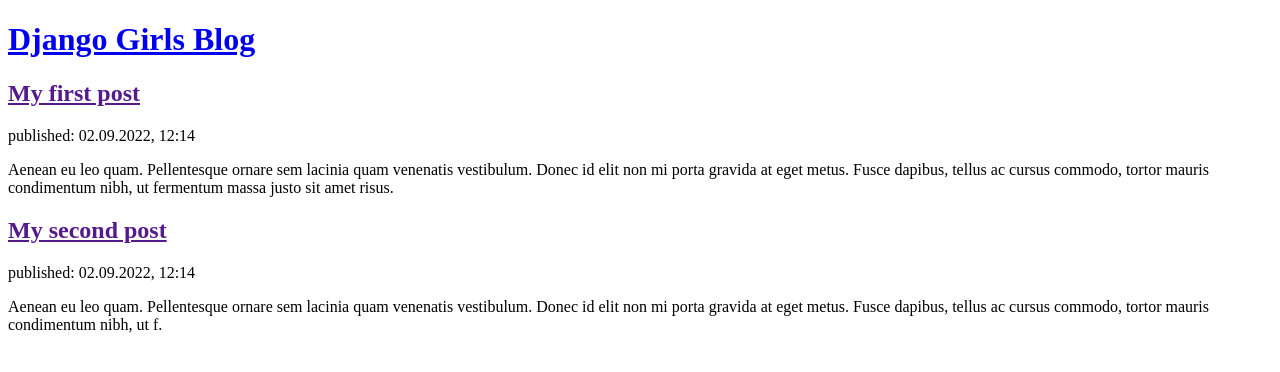
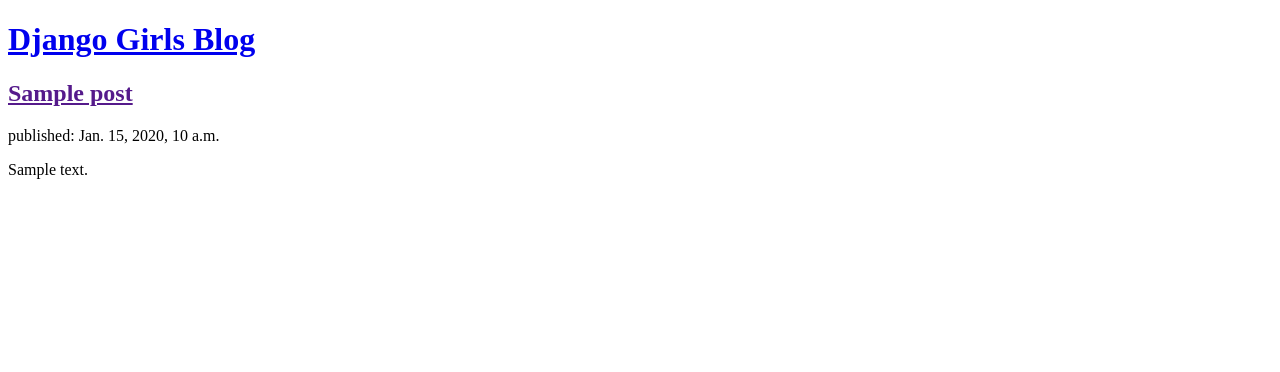
Before and after one commit to ishanRepo/DjangoBlog, a Django app: page / in a window 1280 px wide. Shown: the top 372 px of the page. Run offline with Django 3.2, Linux system fonts and the light colour scheme; tables that the repository leaves empty hold one stand-in row (values such as "Sample post").

Commit message:
Modified template to display post from database

```diff
--- a/blog/templates/blog/post_list.html
+++ b/blog/templates/blog/post_list.html
@@ -2,22 +2,20 @@
 <html>
     <head>
         <title>Django Girls blog</title>
+
     </head>
     <body>
         <header>
+            <div>
             <h1><a href="/">Django Girls Blog</a></h1>
+            </div>
         </header>
-
-        <article>
-            <h2><a href="">My first post</a></h2>
-            <time>published: 02.09.2022, 12:14</time>
-            <p>Aenean eu leo quam. Pellentesque ornare sem lacinia quam venenatis vestibulum. Donec id elit non mi porta gravida at eget metus. Fusce dapibus, tellus ac cursus commodo, tortor mauris condimentum nibh, ut fermentum massa justo sit amet risus.</p>
-        </article>
-
-        <article>
-            <h2><a href="">My second post</a></h2>
-            <time>published: 02.09.2022, 12:14</time>
-            <p>Aenean eu leo quam. Pellentesque ornare sem lacinia quam venenatis vestibulum. Donec id elit non mi porta gravida at eget metus. Fusce dapibus, tellus ac cursus commodo, tortor mauris condimentum nibh, ut f.</p>
-        </article>
+        {% for post in posts %}
+            <div>
+                <h2><a href="">{{ post.title }}</a></h2>
+                <p> published: {{ post.published_date }}</p>
+                <p>{{ post.text|linebreaksbr }}</p>
+            </div>
+        {% endfor %}
     </body>
 </html>
--- a/blog/views.py
+++ b/blog/views.py
@@ -1,5 +1,8 @@
 from django.shortcuts import render
+from .models import Post
+from django.utils import timezone
 
 # Create your views here.
 def post_list(request):
-    return render(request, 'blog/post_list.html', {})
+    posts = Post.objects.filter(published_date__lte = timezone.now()).order_by('published_date')
+    return render(request, 'blog/post_list.html', {'posts': posts})
```
